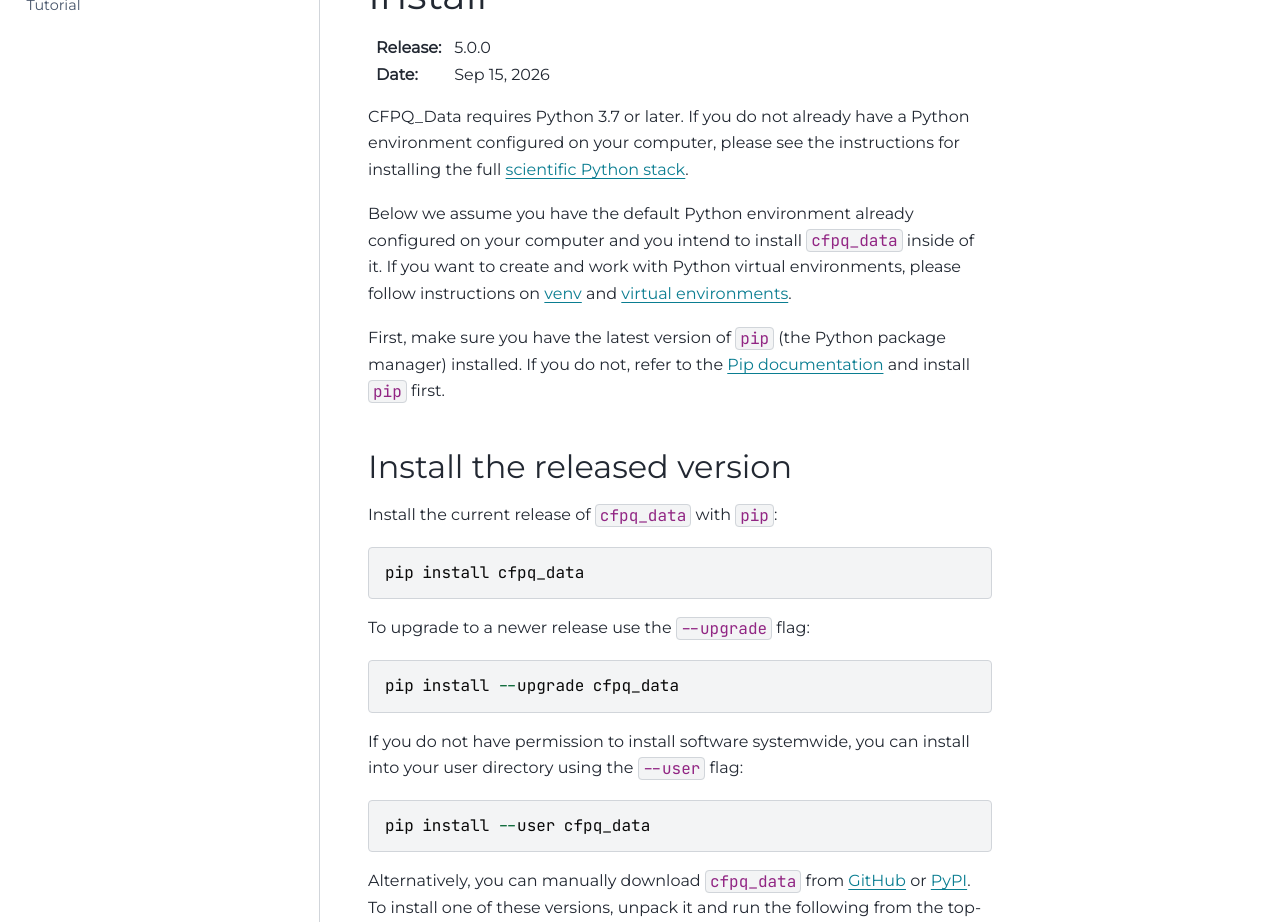
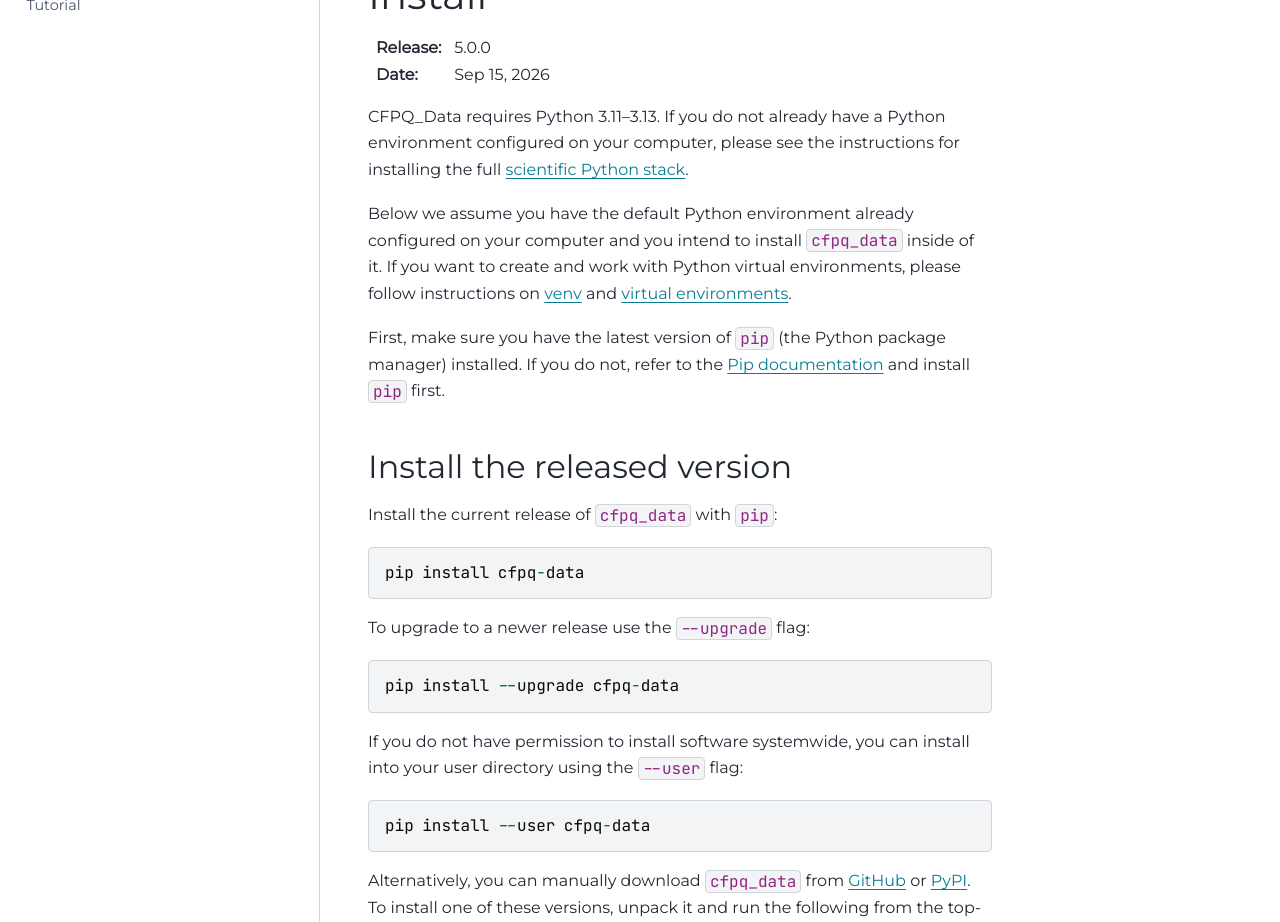
Before and after one commit to FormalLanguageConstrainedPathQuerying/CFPQ_Data, a Sphinx documentation site: the page built from docs/install.rst, in a window 1280 px wide and 1345 px high. Shown: the part 201-1123 px from the top of the window. Built offline with Sphinx 7.4.7 and the PyData theme 0.15.4, drawn with Linux system fonts in a browser that asks for light colours; the version number is read from the project's files by our own code.

Commit message:
docs(33-S4): fix stale install instructions
Two documentation pages described an environment the project no longer
has:

- docs/install.rst said 'requires Python 3.7 or later' while
  pyproject.toml declares >=3.11,<3.14 and setup.py python_requires is
  >=3.11 (the README already says 3.11-3.13). The install page is linked
  from the README, so the contradiction was visible one click away.
  Also switched the pip commands to the PyPI distribution name
  cfpq-data (consistent with the README and the PyPI badge); prose about
  the importable module keeps cfpq_data.
- docs/README.md told readers to 'pip install -r requirements/docs.txt',
  which pins sphinx 7.2.6 while the canonical Poetry docs group used by
  every CI workflow (and by the no-warnings validation) allows sphinx
  ^9.0.4. Re-pointed it to 'poetry install --with docs' and noted that
  requirements/*.txt are pip-only fallbacks.

```diff
--- a/docs/install.rst
+++ b/docs/install.rst
@@ -8,7 +8,7 @@ Install
    :Release: |release|
    :Date: |today|
 
-CFPQ_Data requires Python 3.7 or later.  If you do not already
+CFPQ_Data requires Python 3.11–3.13.  If you do not already
 have a Python environment configured on your computer, please see the
 instructions for installing the full `scientific Python stack
 <https://scipy.org/install.html>`_.
@@ -28,16 +28,16 @@ Install the released version
 
 Install the current release of ``cfpq_data`` with ``pip``::
 
-    pip install cfpq_data
+    pip install cfpq-data
 
 To upgrade to a newer release use the ``--upgrade`` flag::
 
-    pip install --upgrade cfpq_data
+    pip install --upgrade cfpq-data
 
 If you do not have permission to install software systemwide, you can
 install into your user directory using the ``--user`` flag::
 
-    pip install --user cfpq_data
+    pip install --user cfpq-data
 
 Alternatively, you can manually download ``cfpq_data`` from
 `GitHub <https://github.com/FormalLanguageConstrainedPathQuerying/CFPQ_Data/releases>`_  or
```
Also changed, not shown: docs/README.md (+5 -4 lines).
